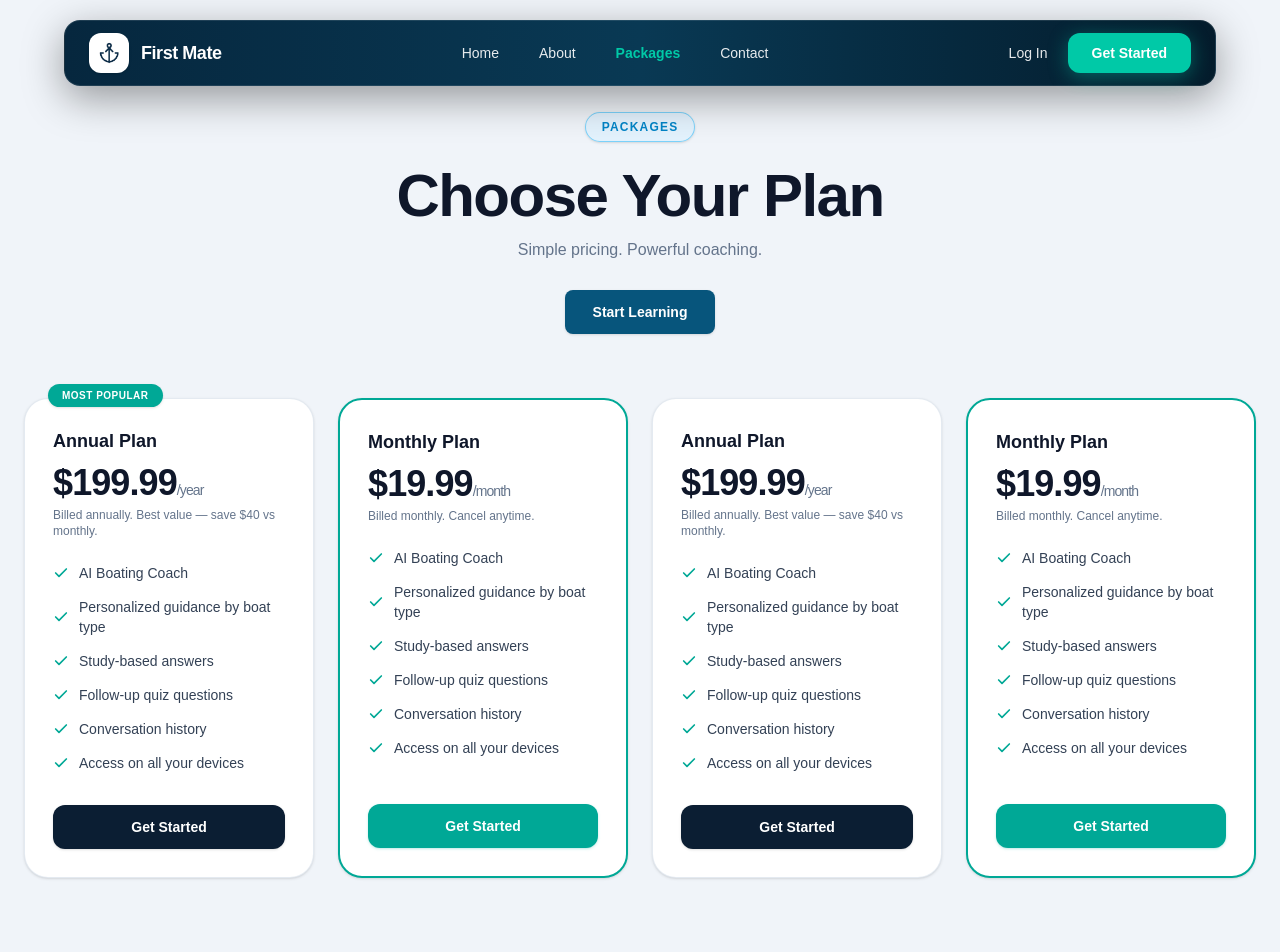
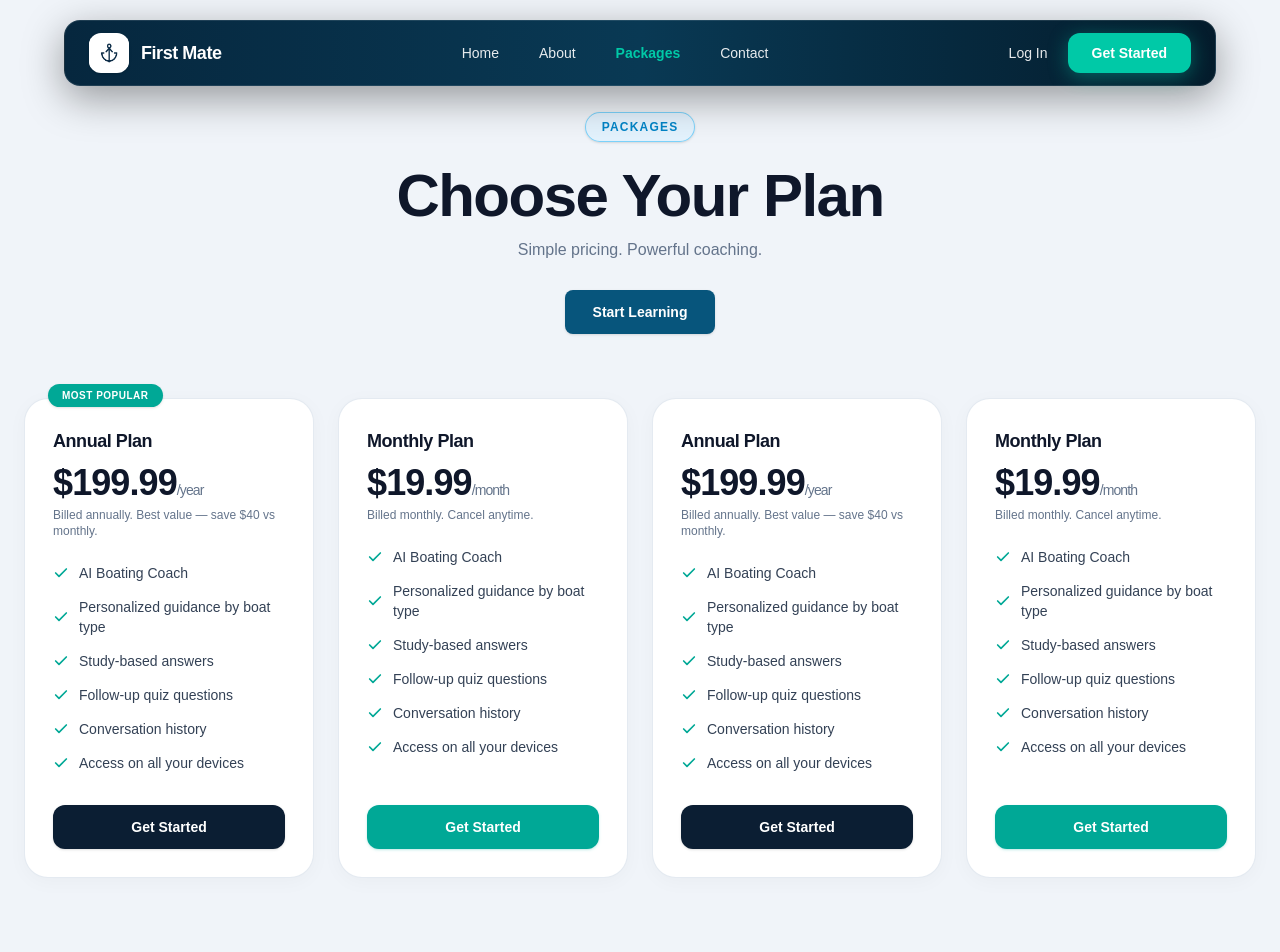
Before and after one commit to umairamjadnxthatch/first-mate-web, a Next.js app: page /packages in a window 1280 px wide. Shown: the top 952 px of the page. Built offline with nearby package versions, Linux system fonts and the light colour scheme.

Commit message:
fix hover effct

```diff
--- a/components/layout/Footer.tsx
+++ b/components/layout/Footer.tsx
@@ -148,13 +148,15 @@ export default function Footer() {
               className="inline-flex items-center gap-3 group"
               aria-label="First Mate home"
             >
-              <span className="flex h-10 w-10 sm:h-11 sm:w-11 flex-shrink-0 items-center justify-center rounded-xl bg-white p-1 sm:p-1.5 shadow-sm transition-transform duration-200 group-hover:scale-105 overflow-hidden">
+
+              <span className="flex h-9 w-9 flex-shrink-0 items-center justify-center overflow-hidden rounded-xl bg-white p-1 shadow-sm transition-transform duration-200 group-hover:scale-105 sm:h-10 sm:w-10 sm:p-1.5">
                 <Image
                   src={logoIcon}
                   alt="First Mate"
-                  width={44}
-                  height={44}
-                  className="h-full w-full object-cover object-center scale-110"
+                  width={40}
+                  height={40}
+                  className="h-full w-full scale-[2.4] object-contain"
+                  priority
                 />
               </span>
               <span
--- a/components/layout/Navbar.tsx
+++ b/components/layout/Navbar.tsx
@@ -35,8 +35,8 @@ function NavLink({
       href={href}
       onClick={onClick}
       className={`text-sm font-medium tracking-normal transition-colors duration-200 ${active
-          ? "text-[#00c9a7] font-semibold"
-          : "text-white/90 hover:text-white"
+        ? "text-[#00c9a7] font-semibold"
+        : "text-white/90 hover:text-white"
         }`}
       aria-current={active ? "page" : undefined}
     >
@@ -69,9 +69,8 @@ export default function Navbar() {
       {/* ── Floating capsule pill container ── */}
       <div className="relative z-50 mx-auto max-w-6xl pointer-events-auto">
         <div
-          className={`relative z-50 rounded-2xl sm:rounded-2xl border border-white/10 bg-gradient-to-r from-[#06273e] via-[#093954] to-[#041c2c] px-4 py-2.5 sm:px-6 sm:py-3 shadow-[0_12px_40px_rgba(0,0,0,0.38)] backdrop-blur-md transition-all duration-300 ${
-            scrolled ? "shadow-[0_16px_50px_rgba(0,0,0,0.48)] border-sky-500/20" : ""
-          }`}
+          className={`relative z-50 rounded-2xl sm:rounded-2xl border border-white/10 bg-gradient-to-r from-[#06273e] via-[#093954] to-[#041c2c] px-4 py-2.5 sm:px-6 sm:py-3 shadow-[0_12px_40px_rgba(0,0,0,0.38)] backdrop-blur-md transition-all duration-300 ${scrolled ? "shadow-[0_16px_50px_rgba(0,0,0,0.48)] border-sky-500/20" : ""
+            }`}
         >
           <div className="flex items-center justify-between gap-4">
             {/* ── Logo ── */}
@@ -81,13 +80,13 @@ export default function Navbar() {
               aria-label="First Mate – go to homepage"
             >
               {/* White rounded icon box */}
-              <span className="flex h-9 w-9 sm:h-10 sm:w-10 flex-shrink-0 items-center justify-center rounded-xl bg-white p-1 sm:p-1.5 shadow-sm transition-transform duration-200 group-hover:scale-105 overflow-hidden">
+              <span className="flex h-9 w-9 flex-shrink-0 items-center justify-center overflow-hidden rounded-xl bg-white p-1 shadow-sm transition-transform duration-200 group-hover:scale-105 sm:h-10 sm:w-10 sm:p-1.5">
                 <Image
                   src={logoIcon}
                   alt="First Mate"
                   width={40}
                   height={40}
-                  className="h-full w-full object-cover object-center scale-110"
+                  className="h-full w-full scale-[2.4] object-contain"
                   priority
                 />
               </span>
@@ -173,8 +172,8 @@ export default function Navbar() {
                       href={href}
                       onClick={() => setMobileOpen(false)}
                       className={`flex items-center px-3 py-2 rounded-xl text-sm font-medium transition-colors duration-150 ${active
-                          ? "text-[#00c9a7] bg-white/10 font-semibold"
-                          : "text-white/90 hover:bg-white/5 hover:text-white"
+                        ? "text-[#00c9a7] bg-white/10 font-semibold"
+                        : "text-white/90 hover:bg-white/5 hover:text-white"
                         }`}
                       aria-current={active ? "page" : undefined}
                     >
--- a/components/packages/PricingPlans.tsx
+++ b/components/packages/PricingPlans.tsx
@@ -17,7 +17,6 @@ const plans = [
     period: "year",
     note: "Billed annually. Best value — save $40 vs monthly.",
     badge: "Most Popular",
-    border: "default",
     buttonStyle: "dark",
   },
   {
@@ -26,7 +25,6 @@ const plans = [
     period: "month",
     note: "Billed monthly. Cancel anytime.",
     badge: null,
-    border: "teal",
     buttonStyle: "teal",
   },
   {
@@ -35,7 +33,6 @@ const plans = [
     period: "year",
     note: "Billed annually. Best value — save $40 vs monthly.",
     badge: null,
-    border: "default",
     buttonStyle: "dark",
   },
   {
@@ -44,7 +41,6 @@ const plans = [
     period: "month",
     note: "Billed monthly. Cancel anytime.",
     badge: null,
-    border: "teal",
     buttonStyle: "teal",
   },
 ];
@@ -53,16 +49,20 @@ export default function PricingPlans() {
   return (
     <section className="bg-[#f0f4f9] py-20 sm:py-28">
       <div className="mx-auto max-w-7xl px-6">
+        {/* Header */}
         <div className="flex flex-col items-center text-center">
           <span className="mb-6 inline-flex items-center justify-center rounded-full border border-[#38bdf8]/60 bg-[#e0f2fe]/80 px-4 py-1.5 text-[11px] font-semibold uppercase tracking-widest text-[#0284c7] shadow-sm sm:text-xs">
             Packages
           </span>
+
           <h1 className="text-4xl font-extrabold tracking-tight text-[#0f172a] sm:text-5xl md:text-6xl">
             Choose Your Plan
           </h1>
+
           <p className="mt-3 text-sm text-[#64748b] sm:text-base">
             Simple pricing. Powerful coaching.
           </p>
+
           <Link
             href="/get-started"
             className="mt-7 inline-flex cursor-pointer items-center justify-center rounded-lg bg-[#07557c] px-7 py-3 text-sm font-semibold text-white shadow-sm transition-all duration-200 hover:bg-[#08223a]"
@@ -71,32 +71,43 @@ export default function PricingPlans() {
           </Link>
         </div>
 
+        {/* Pricing Cards */}
         <div className="mt-16 grid grid-cols-1 gap-6 sm:grid-cols-2 lg:grid-cols-4">
           {plans.map((plan, index) => (
-            <div key={`${plan.name}-${index}`} className="relative flex flex-col">
+            <div
+              key={`${plan.name}-${index}`}
+              className="relative flex flex-col"
+            >
+              {/* Badge */}
               {plan.badge && (
                 <span className="absolute -top-3.5 left-6 z-10 rounded-full bg-[#00a896] px-3.5 py-1 text-[10px] font-bold uppercase tracking-wider text-white shadow-sm">
                   {plan.badge}
                 </span>
               )}
-              <div
-                className={`flex h-full flex-col justify-between rounded-3xl bg-white p-7 shadow-sm transition-all duration-300 hover:-translate-y-1.5 hover:shadow-xl ${plan.border === "teal"
-                  ? "border-2 border-[#00a896]"
-                  : "border border-slate-200/90"
-                  }`}
-              >
+
+              {/* Pricing Card */}
+              <div className="flex h-full flex-col justify-between rounded-3xl border border-slate-200/90 bg-white p-7 text-[#0f172a] shadow-[0_4px_20px_rgba(0,0,0,0.03)] transition-all duration-300 ease-out hover:-translate-y-1.5 hover:border-[#00a896] hover:shadow-xl hover:shadow-[#00a896]/10">
                 <div>
-                  <h3 className="text-lg font-bold text-[#0f172a]">
+                  {/* Plan Name */}
+                  <h3 className="text-lg font-bold tracking-tight text-[#0f172a]">
                     {plan.name}
                   </h3>
+
+                  {/* Price */}
                   <p className="mt-2 text-4xl font-extrabold tracking-tight text-[#0f172a]">
                     ${plan.price}
+
                     <span className="text-sm font-normal text-[#64748b]">
                       /{plan.period}
                     </span>
                   </p>
-                  <p className="mt-1 text-xs text-[#64748b]">{plan.note}</p>
 
+                  {/* Note */}
+                  <p className="mt-1 text-xs text-[#64748b]">
+                    {plan.note}
+                  </p>
+
+                  {/* Features */}
                   <ul className="mt-6 space-y-3.5">
                     {features.map((feature) => (
                       <li
@@ -110,14 +121,16 @@ export default function PricingPlans() {
                   </ul>
                 </div>
 
-                <button
-                  className={`mt-8 w-full cursor-pointer rounded-xl py-3 text-sm font-semibold shadow-sm transition-all duration-200 ${plan.buttonStyle === "dark"
+                {/* Get Started */}
+                <Link
+                  href="/get-started"
+                  className={`mt-8 flex w-full cursor-pointer items-center justify-center rounded-xl py-3 text-sm font-semibold shadow-sm transition-all duration-200 ${plan.buttonStyle === "dark"
                     ? "bg-[#0b1e33] text-white hover:bg-[#071524]"
-                    : "bg-[#00a896] text-white hover:bg-[#009686] shadow-[#00a896]/20 shadow-md"
+                    : "bg-[#00a896] text-white shadow-md shadow-[#00a896]/20 hover:bg-[#009686]"
                     }`}
                 >
                   Get Started
-                </button>
+                </Link>
               </div>
             </div>
           ))}
--- a/components/packages/WhatsIncluded.tsx
+++ b/components/packages/WhatsIncluded.tsx
@@ -1,4 +1,5 @@
 import { Check, ShieldCheck, ChevronRight } from "lucide-react";
+import Link from "next/link";
 
 const rows = [
   { feature: "AI Boating Coach", monthly: true, annual: true },
@@ -58,23 +59,29 @@ export default function WhatsIncluded() {
         </div>
 
         {/* Complimentary access callout */}
-        <div className="mt-6 flex w-full items-center justify-between gap-4 rounded-2xl border border-[#dbeafe]/80 bg-[#f0f6fb] p-4 text-left shadow-sm sm:p-5">
+        <Link
+          href="/contact"
+          className="group mt-6 flex w-full cursor-pointer items-center justify-between gap-4 rounded-2xl border border-[#dbeafe]/80 bg-[#f0f6fb] p-4 text-left shadow-sm transition-all duration-300 hover:-translate-y-0.5 hover:border-[#00a896]/50 hover:shadow-md sm:p-5"
+        >
           <div className="flex items-center gap-4">
             <span className="flex h-11 w-11 shrink-0 items-center justify-center rounded-xl bg-[#0b1e33] text-white shadow-sm">
               <ShieldCheck className="h-5 w-5 text-[#38bdf8]" />
             </span>
+
             <div>
               <p className="text-sm font-bold text-[#0f172a] sm:text-base">
                 Complimentary Access
               </p>
+
               <p className="mt-0.5 text-xs text-[#64748b] sm:text-sm">
-                Training students may receive complimentary access, provided
-                and managed by their instructor.
+                Training students may receive complimentary access, provided and
+                managed by their instructor.
               </p>
             </div>
           </div>
-          <ChevronRight className="h-5 w-5 shrink-0 text-[#94a3b8]" />
-        </div>
+
+          <ChevronRight className="h-5 w-5 shrink-0 text-[#94a3b8] transition-transform duration-300 group-hover:translate-x-1 group-hover:text-[#00a896]" />
+        </Link>
       </div>
     </section>
   );
```
